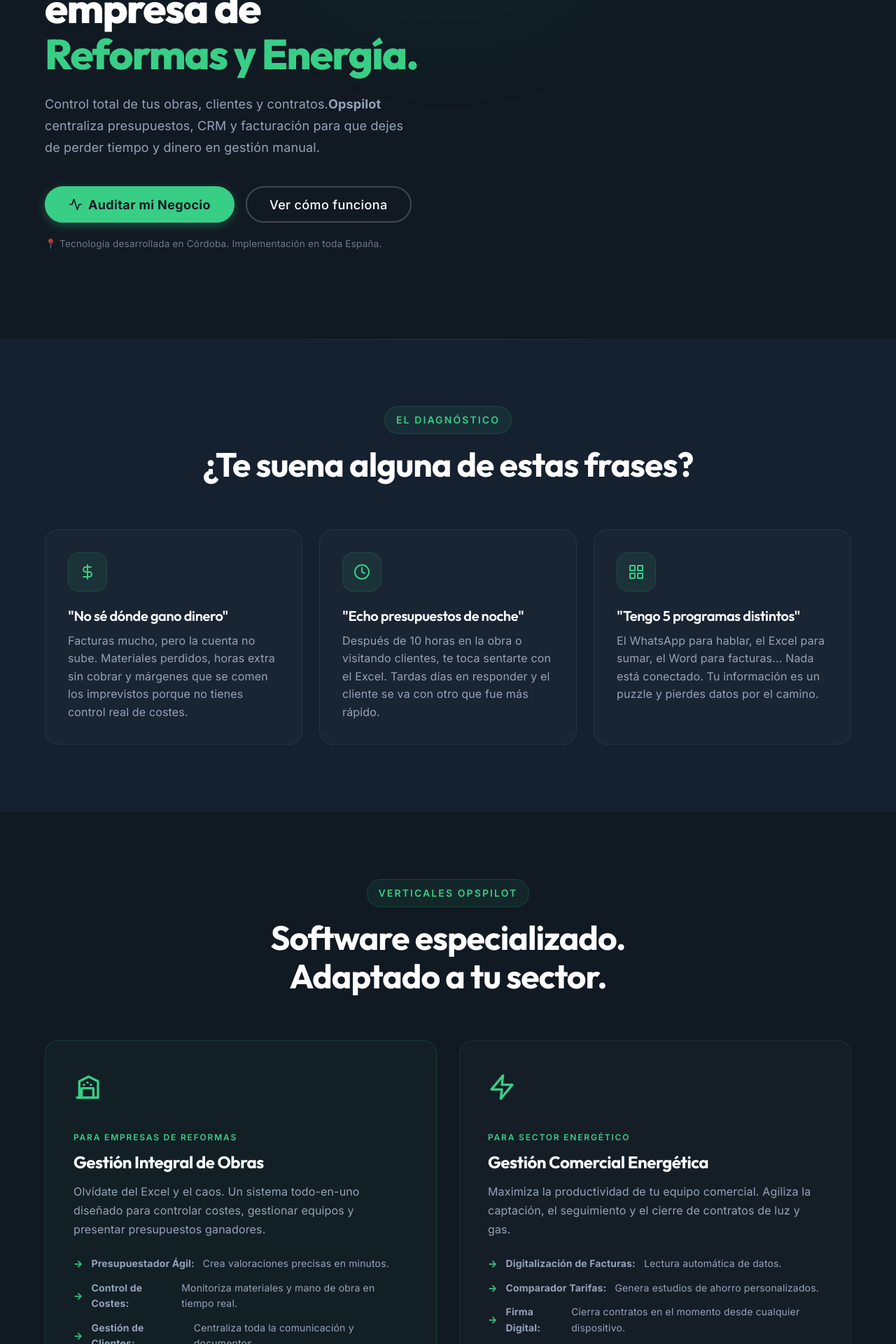
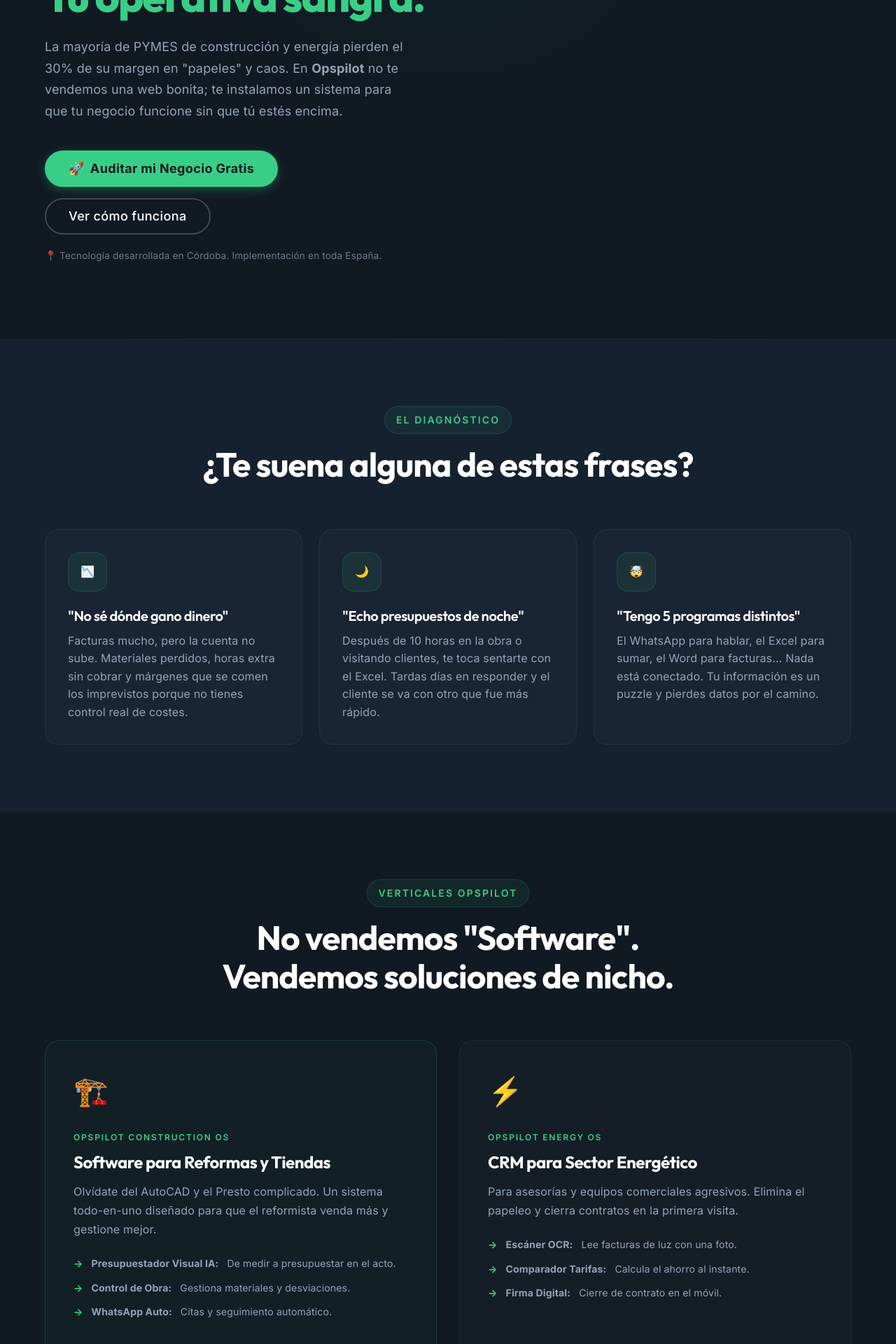
Before and after one commit to juanortiz116/opspilotweb, a React (Vite) app: page / in a window 1280 px wide. Shown: the part 380-2300 px from the top of the page at 70% size. Built offline with nearby package versions, Linux system fonts and the light colour scheme.

Commit message:
Revert "chore(home): improved SEO and contact info"
This reverts commit 2eba95813fed950d0baf16361e7f153cbd47da43.

```diff
--- a/src/pages/Home.module.css
+++ b/src/pages/Home.module.css
@@ -724,14 +724,16 @@
     height: 110px;
     background: linear-gradient(135deg, rgba(57, 206, 134, 0.15) 0%, rgba(57, 206, 134, 0.05) 50%, rgba(22, 33, 48, 0.5) 100%);
     position: relative;
-    display: flex;
-    align-items: center;
-    justify-content: center;
 }
 
 .reformImage::after {
-    content: '';
-    display: none;
+    content: '🏠';
+    position: absolute;
+    top: 50%;
+    left: 50%;
+    transform: translate(-50%, -50%);
+    font-size: 2rem;
+    opacity: 0.5;
 }
 
 .reform2 {
@@ -739,8 +741,7 @@
 }
 
 .reform2::after {
-    content: '';
-    display: none;
+    content: '🛁';
 }
 
 .reformInfo {
--- a/src/pages/Home.tsx
+++ b/src/pages/Home.tsx
@@ -8,16 +8,16 @@ export const Home: React.FC = () => {
     // SEO Implementation
     useEffect(() => {
         // Update Title
-        document.title = "Opspilot | Sistema Operativo para Reformas y Energía";
+        document.title = "Opspilot | Software de Gestión para Reformas y Energía en Córdoba";
 
         // Update Meta Tags
         const metaDesc = document.querySelector('meta[name="description"]');
         if (metaDesc) {
-            metaDesc.setAttribute('content', "Digitaliza tu empresa de reformas o energía con Opspilot. Software integral para presupuestos, CRM y control de obra. Ahorra tiempo y maximiza tu margen.");
+            metaDesc.setAttribute('content', "Deja de perder dinero en gestión manual. Opspilot digitaliza tu empresa de reformas o energía. Presupuestos automáticos, CRM y control de obra. Auditoría gratuita.");
         } else {
             const meta = document.createElement('meta');
             meta.name = "description";
-            meta.content = "Digitaliza tu empresa de reformas o energía con Opspilot. Software integral para presupuestos, CRM y control de obra. Ahorra tiempo y maximiza tu margen.";
+            meta.content = "Deja de perder dinero en gestión manual. Opspilot digitaliza tu empresa de reformas o energía. Presupuestos automáticos, CRM y control de obra. Auditoría gratuita.";
             document.head.appendChild(meta);
         }
 
@@ -70,16 +70,16 @@ export const Home: React.FC = () => {
                 <div className={`${styles.container} ${styles.heroGrid}`}>
 
                     <div className={styles.heroContent}>
-                        <div className={styles.sectionTag}>SISTEMA OPERATIVO INTEGRAL</div>
+                        <div className={styles.sectionTag}>SISTEMA OPERATIVO EMPRESARIAL v2.0</div>
 
                         <h1 className={styles.heroTitle}>
-                            Digitaliza tu empresa de<br />
-                            <span style={{ color: 'var(--color-primary)' }}>Reformas y Energía.</span>
+                            Tu empresa factura.<br />
+                            <span style={{ color: 'var(--color-primary)' }}>Tu operativa sangra.</span>
                         </h1>
 
                         <p className={styles.heroSubtitle}>
-                            Control total de tus obras, clientes y contratos.
-                            <strong>Opspilot</strong> centraliza presupuestos, CRM y facturación para que dejes de perder tiempo y dinero en gestión manual.
+                            La mayoría de PYMES de construcción y energía pierden el 30% de su margen en "papeles" y caos.
+                            En <strong>Opspilot</strong> no te vendemos una web bonita; te instalamos un sistema para que tu negocio funcione sin que tú estés encima.
                         </p>
 
                         <div className={styles.ctaGroup}>
@@ -95,7 +95,7 @@ export const Home: React.FC = () => {
                                         gap: '8px'
                                     }}
                                 >
-                                    <svg width="20" height="20" viewBox="0 0 24 24" fill="none" stroke="currentColor" strokeWidth="2" strokeLinecap="round" strokeLinejoin="round"><polyline points="22 12 18 12 15 21 9 3 6 12 2 12"></polyline></svg> Auditar mi Negocio
+                                    <span>🚀</span> Auditar mi Negocio Gratis
                                 </Button>
                             </a>
                             <a href="#soluciones" style={{ textDecoration: 'none' }}>
@@ -122,9 +122,7 @@ export const Home: React.FC = () => {
                     <div className={styles.heroVisual}>
                         <div className={styles.dashboardMock}>
                             <div className={`${styles.floatingBadge} ${styles.badge1}`}>
-                                <span className={styles.badgeIcon}>
-                                    <svg width="20" height="20" viewBox="0 0 24 24" fill="none" stroke="currentColor" strokeWidth="2" strokeLinecap="round" strokeLinejoin="round" style={{ color: '#39ce86' }}><path d="M12 1v22" /><path d="M17 5H9.5a3.5 3.5 0 0 0 0 7h5a3.5 3.5 0 0 1 0 7H6" /></svg>
-                                </span>
+                                <span className={styles.badgeIcon}>💸</span>
                                 <div>
                                     <div style={{ fontSize: '10px', opacity: 0.7, textTransform: 'uppercase' }}>Margen Recuperado</div>
                                     <div style={{ fontWeight: 'bold', color: '#fff' }}>+4.200€/mes</div>
@@ -132,9 +130,7 @@ export const Home: React.FC = () => {
                             </div>
 
                             <div className={`${styles.floatingBadge} ${styles.badge2}`}>
-                                <span className={styles.badgeIcon}>
-                                    <svg width="20" height="20" viewBox="0 0 24 24" fill="none" stroke="currentColor" strokeWidth="2" strokeLinecap="round" strokeLinejoin="round" style={{ color: '#f59e0b' }}><circle cx="12" cy="12" r="10" /><polyline points="12 6 12 12 16 14" /></svg>
-                                </span>
+                                <span className={styles.badgeIcon}>⏳</span>
                                 <div>
                                     <div style={{ fontSize: '10px', opacity: 0.7, textTransform: 'uppercase' }}>Presupuesto Obra</div>
                                     <div style={{ fontWeight: 'bold', color: '#fff' }}>3 minutos</div>
@@ -164,9 +160,7 @@ export const Home: React.FC = () => {
 
                     <div className={styles.problemGrid}>
                         <div className={`${styles.problemCard} reveal`}>
-                            <div className={styles.problemIcon}>
-                                <svg width="24" height="24" viewBox="0 0 24 24" fill="none" stroke="currentColor" strokeWidth="2" strokeLinecap="round" strokeLinejoin="round" style={{ color: 'var(--color-primary)' }}><path d="M12 2v20" /><path d="M17 5H9.5a3.5 3.5 0 0 0 0 7h5a3.5 3.5 0 0 1 0 7H6" /></svg>
-                            </div>
+                            <div className={styles.problemIcon}>📉</div>
                             <h3 className={styles.problemTitle}>"No sé dónde gano dinero"</h3>
                             <p className={styles.problemText}>
                                 Facturas mucho, pero la cuenta no sube. Materiales perdidos, horas extra sin cobrar y márgenes que se comen los imprevistos porque no tienes control real de costes.
@@ -174,9 +168,7 @@ export const Home: React.FC = () => {
                         </div>
 
                         <div className={`${styles.problemCard} reveal`}>
-                            <div className={styles.problemIcon}>
-                                <svg width="24" height="24" viewBox="0 0 24 24" fill="none" stroke="currentColor" strokeWidth="2" strokeLinecap="round" strokeLinejoin="round" style={{ color: 'var(--color-primary)' }}><circle cx="12" cy="12" r="10" /><polyline points="12 6 12 12 16 14" /></svg>
-                            </div>
+                            <div className={styles.problemIcon}>🌙</div>
                             <h3 className={styles.problemTitle}>"Echo presupuestos de noche"</h3>
                             <p className={styles.problemText}>
                                 Después de 10 horas en la obra o visitando clientes, te toca sentarte con el Excel. Tardas días en responder y el cliente se va con otro que fue más rápido.
@@ -184,9 +176,7 @@ export const Home: React.FC = () => {
                         </div>
 
                         <div className={`${styles.problemCard} reveal`}>
-                            <div className={styles.problemIcon}>
-                                <svg width="24" height="24" viewBox="0 0 24 24" fill="none" stroke="currentColor" strokeWidth="2" strokeLinecap="round" strokeLinejoin="round" style={{ color: 'var(--color-primary)' }}><rect x="3" y="3" width="7" height="7" /><rect x="14" y="3" width="7" height="7" /><rect x="14" y="14" width="7" height="7" /><rect x="3" y="14" width="7" height="7" /></svg>
-                            </div>
+                            <div className={styles.problemIcon}>🤯</div>
                             <h3 className={styles.problemTitle}>"Tengo 5 programas distintos"</h3>
                             <p className={styles.problemText}>
                                 El WhatsApp para hablar, el Excel para sumar, el Word para facturas... Nada está conectado. Tu información es un puzzle y pierdes datos por el camino.
@@ -201,24 +191,22 @@ export const Home: React.FC = () => {
                 <div className={styles.container} ref={solutionsRef}>
                     <div className={`${styles.sectionHeader} reveal`}>
                         <span className={styles.sectionTag}>VERTICALES OPSPILOT</span>
-                        <h2 className={styles.sectionTitle}>Software especializado.<br />Adaptado a tu sector.</h2>
+                        <h2 className={styles.sectionTitle}>No vendemos "Software".<br />Vendemos soluciones de nicho.</h2>
                     </div>
 
                     <div className={styles.solutionsGrid}>
 
                         <div className={`${styles.solutionCard} ${styles.solutionCardHighlight} reveal`}>
-                            <div className={styles.solutionIcon}>
-                                <svg width="40" height="40" viewBox="0 0 24 24" fill="none" stroke="currentColor" strokeWidth="2" strokeLinecap="round" strokeLinejoin="round" style={{ color: 'var(--color-primary)' }}><path d="M3 21h18" /><path d="M5 21V7l8-4 8 4v14" /><path d="M17 21v-8H7v8" /><line x1="9" y1="10" x2="9" y2="10" /><line x1="12" y1="8" x2="12" y2="8" /><line x1="15" y1="10" x2="15" y2="10" /></svg>
-                            </div>
-                            <span className={styles.solutionLabel}>Para Empresas de Reformas</span>
-                            <h3 className={styles.solutionTitle}>Gestión Integral de Obras</h3>
+                            <div className={styles.solutionIcon}>🏗️</div>
+                            <span className={styles.solutionLabel}>Opspilot Construction OS</span>
+                            <h3 className={styles.solutionTitle}>Software para Reformas y Tiendas</h3>
                             <p className={styles.solutionText}>
-                                Olvídate del Excel y el caos. Un sistema todo-en-uno diseñado para controlar costes, gestionar equipos y presentar presupuestos ganadores.
+                                Olvídate del AutoCAD y el Presto complicado. Un sistema todo-en-uno diseñado para que el reformista venda más y gestione mejor.
                             </p>
                             <ul className={styles.solutionFeatures}>
-                                <li><strong>Presupuestador Ágil:</strong> Crea valoraciones precisas en minutos.</li>
-                                <li><strong>Control de Costes:</strong> Monitoriza materiales y mano de obra en tiempo real.</li>
-                                <li><strong>Gestión de Clientes:</strong> Centraliza toda la comunicación y documentos.</li>
+                                <li><strong>Presupuestador Visual IA:</strong> De medir a presupuestar en el acto.</li>
+                                <li><strong>Control de Obra:</strong> Gestiona materiales y desviaciones.</li>
+                                <li><strong>WhatsApp Auto:</strong> Citas y seguimiento automático.</li>
                             </ul>
                             <div style={{ marginTop: '20px' }}>
                                 <Link to="/demo" style={{ color: 'var(--color-primary)', fontWeight: 'bold', textDecoration: 'none' }}>
@@ -228,18 +216,16 @@ export const Home: React.FC = () => {
                         </div>
 
                         <div className={`${styles.solutionCard} reveal`}>
-                            <div className={styles.solutionIcon}>
-                                <svg width="40" height="40" viewBox="0 0 24 24" fill="none" stroke="currentColor" strokeWidth="2" strokeLinecap="round" strokeLinejoin="round" style={{ color: 'var(--color-primary)' }}><polygon points="13 2 3 14 12 14 11 22 21 10 12 10 13 2" /></svg>
-                            </div>
-                            <span className={styles.solutionLabel}>Para Sector Energético</span>
-                            <h3 className={styles.solutionTitle}>Gestión Comercial Energética</h3>
+                            <div className={styles.solutionIcon}>⚡</div>
+                            <span className={styles.solutionLabel}>Opspilot Energy OS</span>
+                            <h3 className={styles.solutionTitle}>CRM para Sector Energético</h3>
                             <p className={styles.solutionText}>
-                                Maximiza la productividad de tu equipo comercial. Agiliza la captación, el seguimiento y el cierre de contratos de luz y gas.
+                                Para asesorías y equipos comerciales agresivos. Elimina el papeleo y cierra contratos en la primera visita.
                             </p>
                             <ul className={styles.solutionFeatures}>
-                                <li><strong>Digitalización de Facturas:</strong> Lectura automática de datos.</li>
-                                <li><strong>Comparador Tarifas:</strong> Genera estudios de ahorro personalizados.</li>
-                                <li><strong>Firma Digital:</strong> Cierra contratos en el momento desde cualquier dispositivo.</li>
+                                <li><strong>Escáner OCR:</strong> Lee facturas de luz con una foto.</li>
+                                <li><strong>Comparador Tarifas:</strong> Calcula el ahorro al instante.</li>
+                                <li><strong>Firma Digital:</strong> Cierre de contrato en el móvil.</li>
                             </ul>
                             <div style={{ marginTop: '20px' }}>
                                 <Link to="/demo" style={{ color: 'var(--color-primary)', fontWeight: 'bold', textDecoration: 'none' }}>
@@ -261,29 +247,14 @@ export const Home: React.FC = () => {
                         <h2 className={styles.caseTitle}>"Antes perdía 2 mañanas a la semana con papeles. Ahora tardo 15 minutos."</h2>
 
                         <p style={{ color: 'var(--color-dark-text-muted)', marginBottom: '20px' }}>
-                            <strong>Cliente:</strong> Empresa de Reformas en Córdoba.<br />
-                            Digitalizamos su proceso comercial y de gestión de obras con Opspilot.
+                            <strong>Cliente:</strong> Reformas J.R. Rodríguez (Córdoba).<br />
+                            Implementamos Opspilot Construction OS y automatizamos la captación de clientes.
                         </p>
 
                         <ul className={styles.caseChecklist}>
-                            <li>
-                                <span className={styles.checkIcon}>
-                                    <svg width="14" height="14" viewBox="0 0 24 24" fill="none" stroke="currentColor" strokeWidth="4" strokeLinecap="round" strokeLinejoin="round"><polyline points="20 6 9 17 4 12" /></svg>
-                                </span>
-                                <strong>Imagen Profesional:</strong> Propuestas claras y modernas que generan confianza.
-                            </li>
-                            <li>
-                                <span className={styles.checkIcon}>
-                                    <svg width="14" height="14" viewBox="0 0 24 24" fill="none" stroke="currentColor" strokeWidth="4" strokeLinecap="round" strokeLinejoin="round"><polyline points="20 6 9 17 4 12" /></svg>
-                                </span>
-                                <strong>Automatización:</strong> Los clientes reciben sus presupuestos al instante.
-                            </li>
-                            <li>
-                                <span className={styles.checkIcon}>
-                                    <svg width="14" height="14" viewBox="0 0 24 24" fill="none" stroke="currentColor" strokeWidth="4" strokeLinecap="round" strokeLinejoin="round"><polyline points="20 6 9 17 4 12" /></svg>
-                                </span>
-                                <strong>Eficiencia:</strong> Agenda organizada y seguimiento automático de clientes.
-                            </li>
+                            <li><span className={styles.checkIcon}>✓</span> <strong>Marca Profesional:</strong> Web y Branding desde cero.</li>
+                            <li><span className={styles.checkIcon}>✓</span> <strong>Captación:</strong> Los clientes piden presupuesto solos por la web.</li>
+                            <li><span className={styles.checkIcon}>✓</span> <strong>Cierre:</strong> Las citas se agendan solas por WhatsApp.</li>
                         </ul>
 
                         <div className={styles.caseResult}>
@@ -304,9 +275,7 @@ export const Home: React.FC = () => {
                                     </div>
 
                                     <div className={styles.reformCard}>
-                                        <div className={`${styles.reformImage} ${styles.reform2}`}>
-                                            <svg width="32" height="32" viewBox="0 0 24 24" fill="none" stroke="currentColor" strokeWidth="2" strokeLinecap="round" strokeLinejoin="round" style={{ opacity: 0.7, color: 'white' }}><path d="M9 6 6.5 3.5a1.5 1.5 0 0 0-1-1C2 2.5 2 5 2 5s1.5 2 2 4.5V11" /><path d="M9 6 6.5 3.5a1.5 1.5 0 0 0-1-1C2 2.5 2 5 2 5s1.5 2 2 4.5V11" /><line x1="8" y1="6" x2="8" y2="6" /><path d="M7 19v2" /><path d="M2 19v2" /><path d="M14 19v2" /><path d="M19 19v2" /><path d="M3 15h18" /><path d="M21 15v-2a4 4 0 0 0-3-3.87V9a1 1 0 0 0-1-1H7a1 1 0 0 0-1 1v.13A4 4 0 0 0 3 13v2" /></svg>
-                                        </div>
+                                        <div className={`${styles.reformImage} ${styles.reform2}`}></div>
                                         <div className={styles.reformInfo}>
                                             <div>
                                                 <div className={styles.reformTitle}>Reforma Baño Principal</div>
@@ -344,7 +313,7 @@ export const Home: React.FC = () => {
                         </p>
 
                         <div className={styles.ctaButtons}>
-                            <a href="https://wa.me/34640756126?text=Hola,%20quiero%20más%20información%20sobre%20Opspilot" style={{ textDecoration: 'none' }}>
+                            <a href="https://wa.me/34600000000?text=Hola,%20quiero%20la%20auditoría%20gratuita" style={{ textDecoration: 'none' }}>
                                 <Button
                                     variant="primary"
                                     style={{
@@ -361,10 +330,10 @@ export const Home: React.FC = () => {
                                         border: 'none'
                                     }}
                                 >
-                                    <svg width="24" height="24" viewBox="0 0 24 24" fill="currentColor" style={{ fill: 'white' }}><path d="M17.472 14.382c-.297-.149-1.758-.867-2.03-.967-.273-.099-.471-.148-.67.15-.197.297-.767.966-.94 1.164-.173.199-.347.223-.644.075-.297-.15-1.255-.463-2.39-1.475-.883-.788-1.48-1.761-1.653-2.059-.173-.297-.018-.458.13-.606.134-.133.298-.347.446-.52.149-.174.198-.298.298-.497.099-.198.05-.371-.025-.52-.075-.149-.669-1.612-.916-2.207-.242-.579-.487-.5-.669-.51-.173-.008-.371-.008-.57-.008-.198 0-.52.074-.792.372-.272.297-1.04 1.016-1.04 2.479 0 1.462 1.065 2.875 1.213 3.074.149.198 2.096 3.2 5.077 4.487.709.306 1.262.489 1.694.625.712.227 1.36.195 1.871.118.571-.085 1.758-.719 2.006-1.413.248-.694.248-1.289.173-1.413-.074-.124-.272-.198-.57-.347m-5.421 7.403h-.004a9.87 9.87 0 01-5.031-1.378l-.361-.214-3.741.982.998-3.648-.235-.374a9.86 9.86 0 01-1.51-5.26c.001-5.45 4.436-9.884 9.888-9.884 2.64 0 5.122 1.03 6.988 2.898a9.825 9.825 0 012.893 6.994c-.003 5.45-4.437 9.884-9.885 9.884m8.413-18.297A11.815 11.815 0 0012.05 0C5.495 0 .16 5.335.157 11.892c0 2.096.547 4.142 1.588 5.945L.057 24l6.305-1.654a11.882 11.882 0 005.683 1.448h.005c6.554 0 11.89-5.335 11.893-11.893a11.821 11.821 0 00-3.48-8.413Z" /></svg> Hablar por WhatsApp
+                                    <span>💬</span> Hablar por WhatsApp
                                 </Button>
                             </a>
-                            <a href="mailto:opspilot.contact@gmail.com" style={{ textDecoration: 'none' }}>
+                            <a href="mailto:hola@opspilot.com" style={{ textDecoration: 'none' }}>
                                 <Button
                                     variant="outline"
                                     style={{
```
